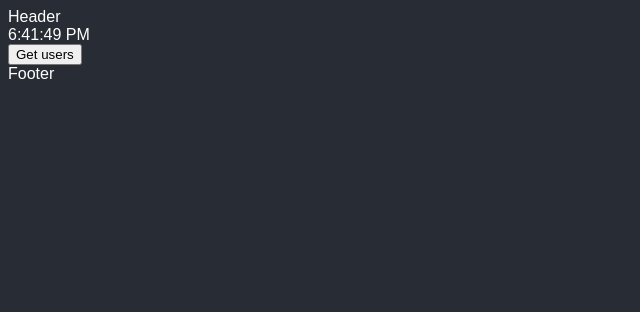
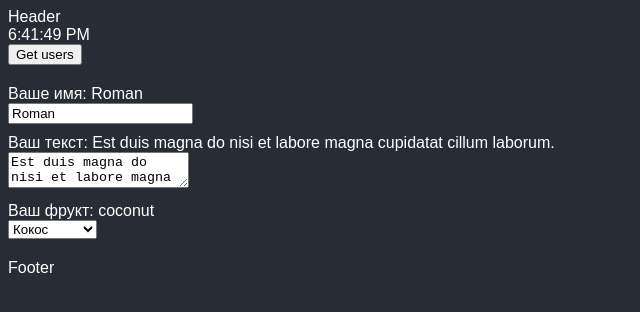
Before and after one commit to Hellek/react-learn, a React (Create React App) app: page / in a window 1280 px wide. Shown: the top 312 px of the page, without its empty margins (0-640 px from the left). Built offline with nearby package versions, Linux system fonts and the light colour scheme.

Commit message:
Create From component

```diff
--- a/src/components/Body.js
+++ b/src/components/Body.js
@@ -1,11 +1,13 @@
 import React from 'react'
 import Clock from './Clock'
 import Users from './Users'
+import Form from './Form'
 
 const Body = () => (
   <div>
     <Clock />
     <Users />
+    <Form />
   </div>
 )
 
--- /dev/null
+++ b/src/components/Form.js
@@ -0,0 +1,51 @@
+import React from 'react'
+
+class Form extends React.Component {
+	constructor(props) {
+		super(props);
+		this.state = {
+			firstName: 'Roman',
+			text: 'Est duis magna do nisi et labore magna cupidatat cillum laborum.',
+			fruit: 'coconut',
+		}
+	}
+
+	handleChange = event => {
+		this.setState({ [event.target.name]: event.target.value })
+	}
+
+	render() {
+		return (
+			<div style={{ margin: '20px 0' }}>
+				<div>Ваше имя:  {this.state.firstName || 'не указано'}</div>
+				<input
+					name="firstName"
+					type="text"
+					value={this.state.firstName}
+					onInput={this.handleChange}
+				/>
+
+				<div style={{ marginTop: '10px' }}>Ваш текст:  {this.state.text || 'не указан'}</div>
+				<textarea
+					name="text"
+					value={this.state.text}
+					onInput={this.handleChange}
+				/>
+
+				<div style={{ marginTop: '10px' }}>Ваш фрукт:  {this.state.fruit || 'не указан'}</div>
+				<select
+					name="fruit"
+					value={this.state.fruit}
+					onChange={this.handleChange}
+				>
+					<option value="grapefruit">Грейпфрут</option>
+					<option value="lime">Лайм</option>
+					<option value="coconut">Кокос</option>
+					<option value="mango">Манго</option>
+				</select>
+			</div>
+		)
+	}
+}
+
+export default Form
```
